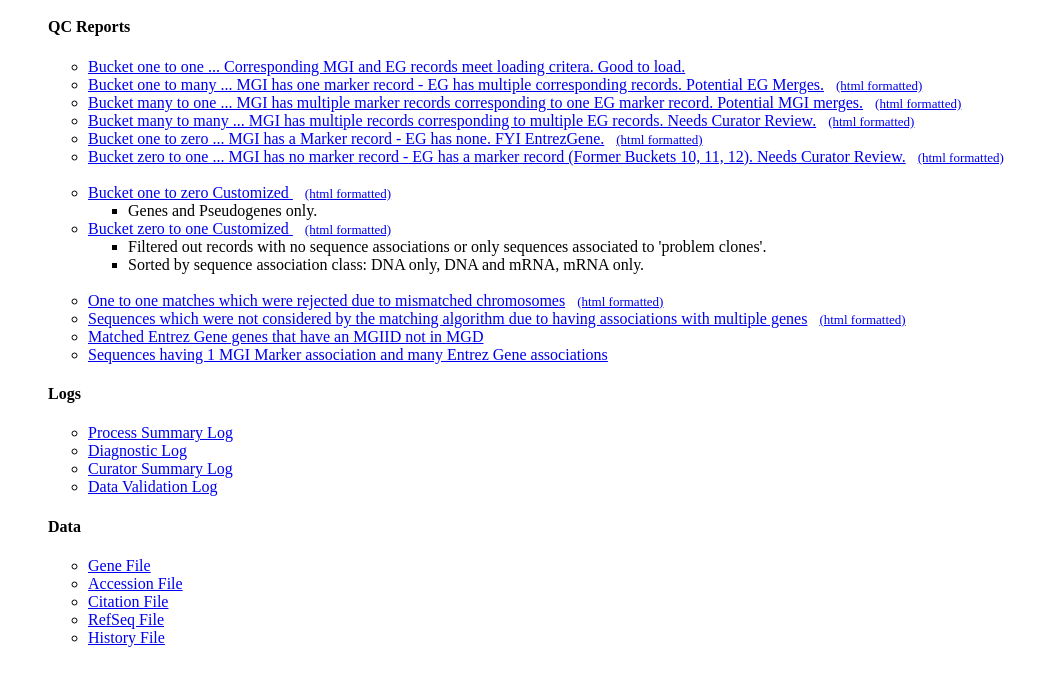
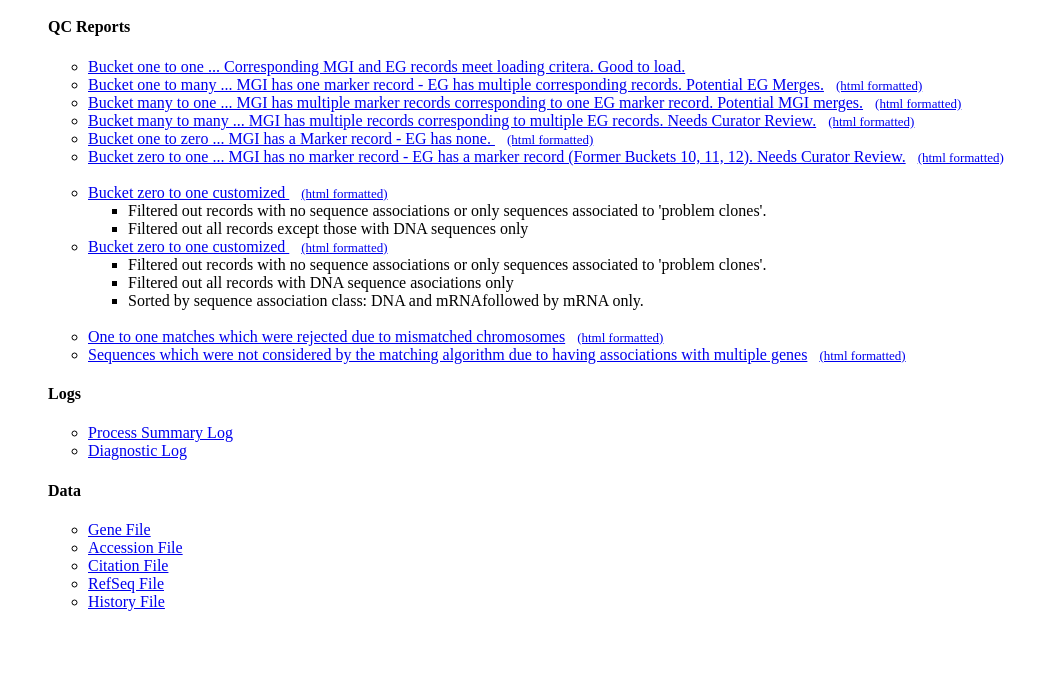
Before and after one commit to mgijax/egload, a plain HTML site: page index.html in a window 1280 px wide. Shown: the part 48-734 px from the top of the page, without its empty margins (0-1059 px from the left). Drawn offline with Linux system fonts and the light colour scheme.

Commit message:
changed links for new custom reports and removed links for cur and val logs

```diff
--- a/index.html
+++ b/index.html
@@ -10,31 +10,29 @@ Entrez Gene Mouse Load: Data, Logs and QC Reports
 <LI><A HREF="/data/loads/entrezgene/egload/reports/bucket_one_to_many.txt">Bucket one to many ... MGI has one marker record - EG has multiple corresponding records. Potential EG Merges.</A>&nbsp;&nbsp;&nbsp;<A HREF="/data/loads/entrezgene/egload/reports/bucket_one_to_many.html"><font size="-1">(html formatted)</font></a></LI>
 <LI><A HREF="/data/loads/entrezgene/egload/reports/bucket_many_to_one.txt">Bucket many to one ... MGI has multiple marker records corresponding to one EG marker record. Potential MGI merges.</A>&nbsp;&nbsp;&nbsp;<A HREF="/data/loads/entrezgene/egload/reports/bucket_many_to_one.html"><font size="-1">(html formatted)</font></a></LI>
 <LI><A HREF="/data/loads/entrezgene/egload/reports/bucket_many_to_many.txt">Bucket many to many ... MGI has multiple records corresponding to multiple EG records. Needs Curator Review.</A>&nbsp;&nbsp;&nbsp;<A HREF="/data/loads/entrezgene/egload/reports/bucket_many_to_many.html"><font size="-1">(html formatted)</font></a></LI>
-<LI><A HREF="/data/loads/entrezgene/egload/reports/bucket_one_to_zero.txt">Bucket one to zero ... MGI has a Marker record - EG has none. FYI EntrezGene.</A>&nbsp;&nbsp;&nbsp;<A HREF="/data/loads/entrezgene/egload/reports/bucket_one_to_zero.html"><font size="-1">(html formatted)</font></a></LI>
+<LI><A HREF="/data/loads/entrezgene/egload/reports/bucket_one_to_zero.txt">Bucket one to zero ... MGI has a Marker record - EG has none. </A>&nbsp;&nbsp;&nbsp;<A HREF="/data/loads/entrezgene/egload/reports/bucket_one_to_zero.html"><font size="-1">(html formatted)</font></a></LI>
 <LI><A HREF="/data/loads/entrezgene/egload/reports/bucket_zero_to_one.txt">Bucket zero to one ... MGI has no marker record - EG has a marker record  (Former Buckets 10, 11, 12). Needs Curator Review.</A>&nbsp;&nbsp;&nbsp;<A HREF="/data/loads/entrezgene/egload/reports/bucket_zero_to_one.html"><font size="-1">(html formatted)</font></a></LI>
 <BR>
-<LI><A HREF="/data/loads/entrezgene/egload/reports/bucket_one_to_zero_custom.txt">Bucket one to zero Customized </A>&nbsp;&nbsp;&nbsp;<A HREF="/data/loads/entrezgene/egload/reports/bucket_one_to_zero_custom.html"><font size="-1">(html formatted)</font></a>
-<UL>
-<LI>Genes and Pseudogenes only.</LI>
-</UL></LI>
-<LI><A HREF="/data/loads/entrezgene/egload/reports/bucket_zero_to_one_custom.txt">Bucket zero to one Customized </A>&nbsp;&nbsp;&nbsp;<A HREF="/data/loads/entrezgene/egload/reports/bucket_zero_to_one_custom.html"><font size="-1">(html formatted)</font></a>
+<LI><A HREF="/data/loads/entrezgene/egload/reports/bucket_zero_to_one_custom_dnaonly.txt">Bucket zero to one customized </A>&nbsp;&nbsp;&nbsp;<A HREF="/data/loads/entrezgene/egload/reports/bucket_zero_to_one_custom_dnaonly.html"><font size="-1">(html formatted)</font></a>
 <UL>
 <LI>Filtered out records with no sequence associations or only sequences associated to 'problem clones'.</LI>
-<LI>Sorted by sequence association class: DNA only, DNA and mRNA, mRNA only.</LI>
+<LI>Filtered out all records except those with DNA sequences only</LI>
+</UL></LI>
+<LI><A HREF="/data/loads/entrezgene/egload/reports/bucket_zero_to_one_custom_rnadna.txt">Bucket zero to one customized </A>&nbsp;&nbsp;&nbsp;<A HREF="/data/loads/entrezgene/egload/reports/bucket_zero_to_one_custom_rnadna.html"><font size="-1">(html formatted)</font></a>
+<UL>
+<LI>Filtered out records with no sequence associations or only sequences associated to 'problem clones'.</LI>
+<LI>Filtered out all records with DNA sequence asociations only</LI>
+<LI>Sorted by sequence association class: DNA and mRNAfollowed by mRNA only.</LI>
 </UL></LI>
 <BR>
 <LI><a href="/data/loads/entrezgene/egload/reports/bucket_mismatched_chr.txt">One to one matches which were rejected due to mismatched chromosomes</a>&nbsp;&nbsp;&nbsp;<A HREF="/data/loads/entrezgene/egload/reports/bucket_mismatched_chr.html"><font size="-1">(html formatted)</font></a></LI>
 <LI><a href="/data/loads/entrezgene/egload/reports/excludedSequences.txt">Sequences which were not considered by the matching algorithm due to having associations with multiple genes</a>&nbsp;&nbsp;&nbsp;<A HREF="/data/loads/entrezgene/egload/reports/excludedSequences.html"><font size="-1">(html formatted)</font></a></LI>
-<LI><a href="/data/loads/entrezgene/egload/reports/missingMGIIDs.txt">Matched Entrez Gene genes that have an MGIID not in MGD</a></LI>
-<LI><a href="/data/loads/entrezgene/egload/reports/oneToNSequences.txt">Sequences having 1 MGI Marker association and many Entrez Gene associations</a></LI>
 </UL>
 
 <H4>Logs</H4>
 <UL>
 <LI><A HREF="/data/loads/entrezgene/egload/logs/entrezgene.proc.log">Process Summary Log</A>
 <LI><A HREF="/data/loads/entrezgene/egload/logs/entrezgene.diag.log">Diagnostic Log</A>
-<LI><A HREF="/data/loads/entrezgene/egload/logs/entrezgene.cur.log">Curator Summary Log</A>
-<LI><A HREF="/data/loads/entrezgene/egload/logs/entrezgene.val.log">Data Validation Log</A>
 </UL>
 
 <H4>Data</H4>
```
